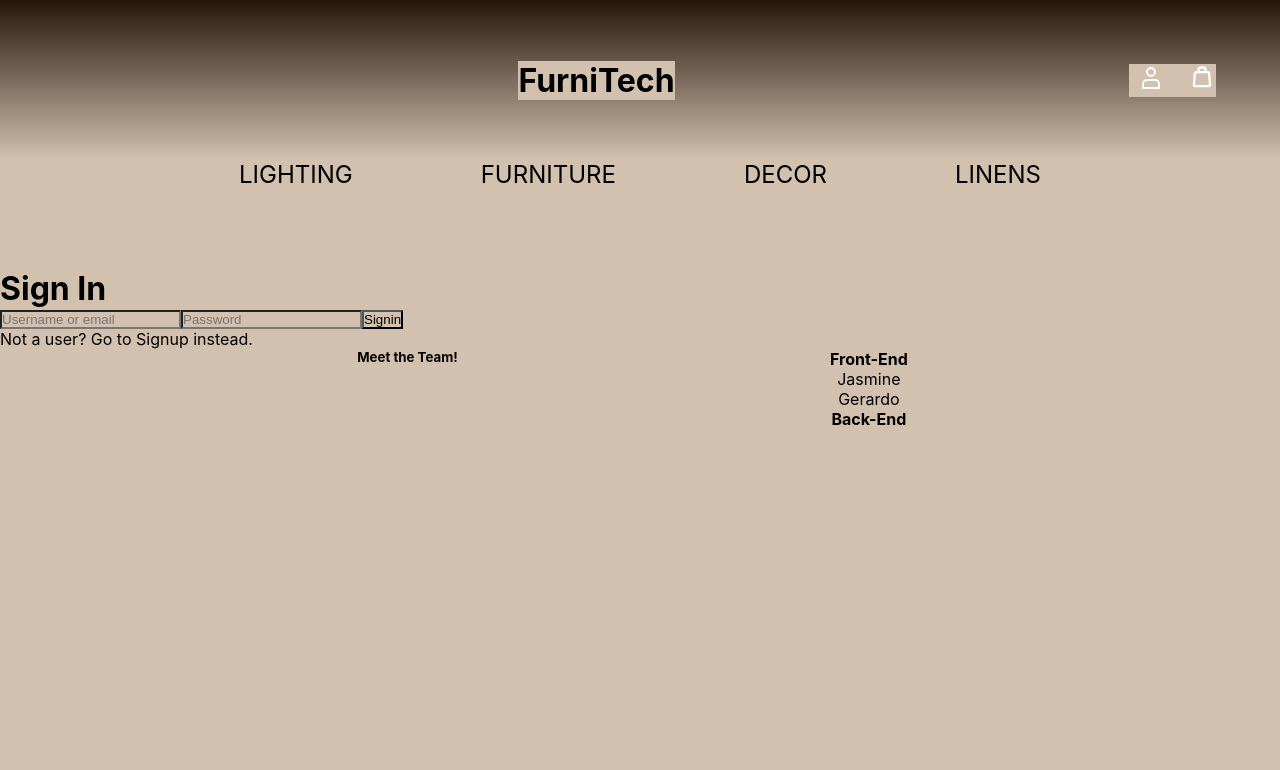
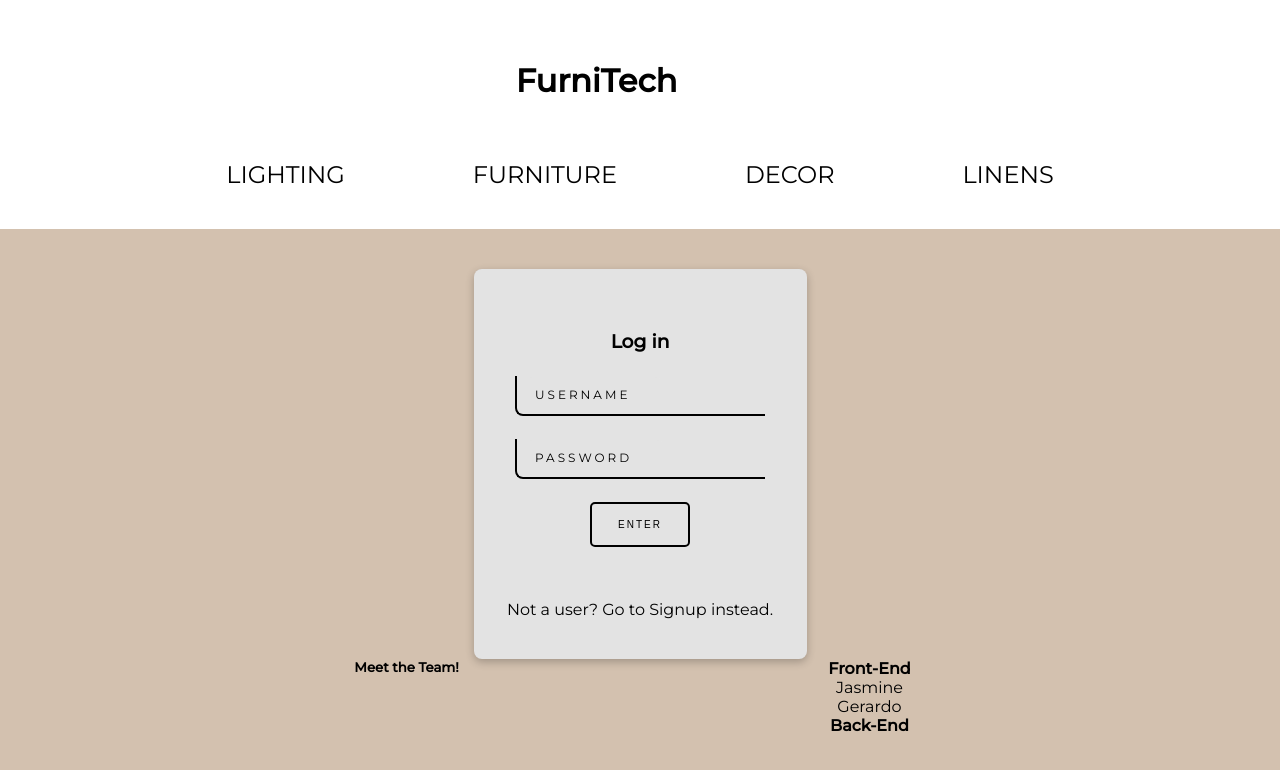
Before and after one commit to felix-carela/FurniTech-frontend, a React (Create React App) app: page /signin in a window 1280 px wide. Shown: the top 770 px of the page. Built offline with nearby package versions, Linux system fonts and the light colour scheme; no server answers.

Commit message:
sign up forms done

```diff
--- a/src/App.css
+++ b/src/App.css
@@ -1,13 +1,19 @@
 @import url('./styles/header.css');
 @import url('./styles/navbar.css');
 @import url('./styles/footer.css');
-
+@import url('./styles/item.css');
+@import url('./styles/signin.css');
 
 *{
   box-sizing: border-box;
   margin:  0;
   padding: 0;
-  background-color: rgb(211, 193, 175)
+}
+
+body {
+  background-color: rgb(211, 193, 175);
+  font-family: 'Montserrat', sans-serif;
+  /* background-color: antiquewhite; */
 }
 
 text {
@@ -59,55 +65,3 @@ a {
     transform: rotate(360deg);
   }
 }
-#header-container{
-  display: flex;
-  justify-content: space-evenly;
-}
-
-.items-container {
-  display: flex !important;
-  flex-wrap: wrap !important;
-  justify-content: space-evenly;
-}
-
-.item {
-  width: calc(33.3333% - 10px) ;
-  box-sizing: border-box ;
-  margin-bottom: 40px ;
-}
-
-.item-image {
-  max-height: 250px !important;
-  max-width: 230px !important;
-}
-
-.item-image-container {
-  position: relative;
-  width: 100%;
-  padding-top: 56.25%;
-  overflow: hidden;
-  margin: 0 auto;
-}
-
-.item-image {
-  position: absolute;
-  top: 0;
-  left: 50%;
-  width: 100%;
-  height: 100%;
-  object-fit: cover;
-  transform: translate(-50%, 0);
-}
-
-.item-name-price{
-  font-family: 'Montserrat', sans-serif;
-  font-size: small;
-  display: flex;
-  flex-direction: column;
-  margin-left: 8vw;
-}
-
-.item-name-price-title{
-font-size: 16px;
-letter-spacing: 2.5px;
-}
--- a/src/App.tsx
+++ b/src/App.tsx
@@ -18,7 +18,6 @@ export default function App() {
   return (
     <BrowserRouter>
         <Header/>
-        <Navbar/>
       <Routes>
         <Route path='/' element={<LandingPage/>}/>
         <Route path='/signup' element={<Signup/>}/>
--- a/src/components/Header.tsx
+++ b/src/components/Header.tsx
@@ -1,8 +1,10 @@
 import React from 'react'
 import { NavLink } from "react-router-dom";
+import Navbar from './Navbar';
 
 function Header() {
   return (
+    <div className='nav-container'>
     <div className='header-container'>
       <div className='header-logo'>
       </div>
@@ -14,6 +16,8 @@ function Header() {
           <h3><svg className='header-cart-svg'viewBox="0 0 24 24" fill="none" xmlns="http://www.w3.org/2000/svg" stroke="#ffffff"><g id="SVGRepo_bgCarrier" strokeWidth="0"></g><g id="SVGRepo_tracerCarrier" strokeLinecap="round" strokeLinejoin="round"></g><g id="SVGRepo_iconCarrier"> <path d="M9 7H6.92013C6.40004 7 5.96678 7.39866 5.92359 7.91695L5.09025 17.917C5.04167 18.5 5.50176 19 6.0868 19H17.9132C18.4982 19 18.9583 18.5 18.9097 17.917L18.0764 7.91695C18.0332 7.39866 17.6 7 17.0799 7H15M9 7V5C9 3.89543 9.89543 3 11 3H13C14.1046 3 15 3.89543 15 5V7M9 7H15" stroke="#ffffff" strokeWidth="2" strokeLinejoin="round"></path> </g></svg></h3>
       </div>
     </div>
+    <Navbar/>
+    </div>
   )
 }
 
--- a/src/pages/Signin.tsx
+++ b/src/pages/Signin.tsx
@@ -7,6 +7,7 @@ import {useAuth} from '../context/AuthContext'
 export default function Signin() {
     const [username, setUsername] = useState<string>('');
     const [password, setPassword] = useState<string>('');
+    const [message, setMessage] = useState<string>('');
     const navigate = useNavigate();
 
     const { login } = useAuth()
@@ -29,31 +30,41 @@ export default function Signin() {
         )
     }
 
+
     return (
-        <div className="signin-container">
-            <h1 className="signin-title">Sign In</h1>
-            <form className="signin-form" onSubmit={handleSubmit}>
+        <div className="container">
+            <div className="card">
+                <h3 className="login">Log in</h3>
+                <div className="inputBox">
                     <input
-                    className="signin-input"
                         type="text"
+                        required
                         placeholder="Username or email"
                         value={username}
                         onChange={(e) => setUsername(e.target.value)}
                     />
+                    <span className="user">USERNAME</span>
+                </div>
+
+                <div className="inputBox">
                     <input
-                    className="signin-input"
                         type="password"
+                        required
                         placeholder="Password"
                         value={password}
                         onChange={(e) => setPassword(e.target.value)}
                     />
-                <button className="signin-button">Signin</button>
-            </form>
+                    <span>Password</span>
+                </div>
+
+                <button className="enter" onClick={handleSubmit}>Enter</button>
+                {message && <p className="error-message">{message}</p>}
               <span className="signin-alt">
                 {'Not a user? '}
                 <Link to="/signup">Go to Signup</Link>
                 {' instead.'}
             </span>
             </div>
+        </div>
     );
 }
--- a/src/pages/Signup.tsx
+++ b/src/pages/Signup.tsx
@@ -1,7 +1,5 @@
 import React, { useState, SyntheticEvent } from "react";
 import { Link, useNavigate } from "react-router-dom";
-import Navbar from "../components/Navbar";
-import Header from '../components/Header';
 import { signup } from '../api/routes';
 
 export default function Signup() {
@@ -31,38 +29,55 @@ export default function Signup() {
     }
 
     return (
-        <div className="signup-container">
-            {message && <p className="error-message">{message}</p>}
-            <h1 className="signup-title">Sign Up</h1>
-            <form className="signup-form" onSubmit={handleSubmit}>
+      <div className="container">
+        <div className="card">
+          <h3 className="signup">Sign Up</h3>
+          <div className="inputBox1">
+            <input
+              className="signup-input"
+              type="email"
+              placeholder="Email"
+              required
+              value={email}
+              onChange={(e) => setEmail(e.target.value)}
+            />
+            <span className="user">Email</span>
+          </div>
+
+          <div className="inputBox">
             <input
               className="signup-input"
               type="text"
               placeholder="Username"
+              required
               value={username}
-                    onChange={e => setUsername(e.target.value)}
+              onChange={(e) => setUsername(e.target.value)}
             />
-                <input
-                    className="signup-input"
-                    type="email"
-                    placeholder="Email"
-                    value={email}
-                    onChange={e => setEmail(e.target.value)}
-                />
+            <span>Username</span>
+          </div>
+
+          <div className="inputBox">
             <input
               className="signup-input"
               type="password"
               placeholder="Password"
+              required
               value={password}
-                    onChange={e => setPassword(e.target.value)}
+              onChange={(e) => setPassword(e.target.value)}
             />
-                <button className="signup-button" disabled={loading}>Signup</button>
-            </form>
-            <span className="signup-alt">
+            <span>Password</span>
+          </div>
+
+          <button className="enter" disabled={loading} onClick={handleSubmit}>
+            {loading ? 'Signing up...' : 'Enter'}
+          </button>
+          {message && <p className="error-message">{message}</p>}
+              <span className="signin-alt">
                 {'Already a user? '}
-                <Link to="/signin">Go to Sign-In</Link>
+                <Link to="/signin">Go to Signin</Link>
                 {' instead.'}
             </span>
         </div>
+      </div>
     );
-}
+  };
--- a/src/styles/header.css
+++ b/src/styles/header.css
@@ -2,14 +2,14 @@
     display: flex;
     justify-content: space-between;
     align-items: center;
-    background: linear-gradient(0deg, rgba(38, 22, 10, 0) 0%, rgb(38, 22, 10) 100%);
     color: #fff;
     transition: background 500ms ease-in-out 0s;
     padding: 0 5vw;
     height: 20vh;
 }
-.header-container onHover {
+.header-container:hover {
     transition: background 500ms ease-in-out 0s;
+    background: none;
     opacity: 100%;
 }
 
@@ -31,3 +31,14 @@
     height: 28px;
     width: auto;
 }
+
+.nav-container {
+    transition: all 0.3s ease-out;
+    /* background: linear-gradient(0deg, rgba(38, 22, 10, 0) 0%, rgb(38, 22, 10) 100%); */
+}
+
+.nav-container:hover {
+    background-color: white;
+    transition: all 0.3s ease-out;
+    /* background: none; */
+}
--- a/src/styles/item.css
+++ b/src/styles/item.css
@@ -0,0 +1,47 @@
+.items-container {
+    display: flex !important;
+    flex-wrap: wrap !important;
+    justify-content: space-evenly;
+  }
+
+  .item {
+    width: calc(33.3333% - 10px) ;
+    box-sizing: border-box ;
+    margin-bottom: 40px ;
+  }
+
+  .item-image {
+    max-height: 300px !important;
+    max-width: 270px !important;
+  }
+
+  .item-image-container {
+    position: relative;
+    width: 100%;
+    padding-top: 56.25%;
+    overflow: hidden;
+    margin: 0 auto;
+  }
+
+  .item-image {
+    position: absolute;
+    top: 0;
+    left: 50%;
+    width: 100%;
+    height: 100%;
+    object-fit: cover;
+    transform: translate(-50%, 0);
+  }
+
+  .item-name-price{
+    font-family: 'Montserrat', sans-serif;
+    font-size: small;
+    display: flex;
+    flex-direction: column;
+    margin-left: 8vw;
+  }
+
+  .item-name-price-title{
+  font-size: 16px;
+  letter-spacing: 2.5px;
+  }
--- /dev/null
+++ b/src/styles/signin.css
@@ -0,0 +1,123 @@
+.singup {
+    color: #000;
+    text-transform: uppercase;
+    letter-spacing: 2px;
+    display: block;
+    font-weight: bold;
+    font-size: x-large;
+    margin-top: 1.5em;
+    font-family: 'Montserrat', sans-serif;
+  }
+
+  .card {
+    display: flex;
+  justify-content: center;
+  align-items: center;
+  min-height: 390px;
+  width: 333px;
+  flex-direction: column;
+  gap: 23px;
+  border-radius: 15px;
+  background: #e3e3e3;
+  border-radius: 8px;
+  margin: 0 auto;
+  box-shadow: rgba(0, 0, 0, 0.24) 0px 3px 8px;
+  }
+
+  .inputBox,
+  .inputBox1 {
+    position: relative;
+    width: 250px;
+  }
+
+  .inputBox input,
+  .inputBox1 input {
+    width: 100%;
+    padding: 10px;
+    outline: none;
+    border: none;
+    color: #000;
+    font-size: 1em;
+    background: #e3e3e3;
+    border-left: 2px solid #000;
+    border-bottom: 2px solid #000;
+    transition: 0.1s;
+    border-bottom-left-radius: 8px;
+  }
+
+  .inputBox span,
+  .inputBox1 span {
+    margin-top: 5px;
+    position: absolute;
+    left: 0;
+    transform: translateY(-4px);
+    margin-left: 10px;
+    padding: 10px;
+    padding-right: 32px;
+    pointer-events: none;
+    font-size: 12px;
+    color: #000;
+    text-transform: uppercase;
+    transition: 0.5s;
+    letter-spacing: 3px;
+    background-color: #e3e3e3;
+    border-radius: 8px;
+  }
+
+  .inputBox input:valid~span,
+  .inputBox input:focus~span {
+    transform: translateX(113px) translateY(-15px);
+    font-size: 0.8em;
+    padding: 5px 10px;
+    background: #000;
+    letter-spacing: 0.2em;
+    color: #fff;
+    border: 2px;
+  }
+
+  .inputBox1 input:valid~span,
+  .inputBox1 input:focus~span {
+    transform: translateX(156px) translateY(-15px);
+    font-size: 0.8em;
+    padding: 5px 10px;
+    background: #000;
+    letter-spacing: 0.2em;
+    color: #fff;
+    border: 2px;
+  }
+
+  .inputBox input:valid,
+  .inputBox input:focus,
+  .inputBox1 input:valid,
+  .inputBox1 input:focus {
+    border: 2px solid #000;
+    border-radius: 8px;
+  }
+
+  .enter {
+    height: 45px;
+    width: 100px;
+    border-radius: 5px;
+    border: 2px solid #000;
+    cursor: pointer;
+    background-color: transparent;
+    transition: 0.5s;
+    text-transform: uppercase;
+    font-size: 10px;
+    letter-spacing: 2px;
+    margin-bottom: 3em;
+  }
+
+  .enter:hover {
+    background-color: rgb(0, 0, 0);
+    color: white;
+  }
+  .signup-container{
+    display: flex;
+    justify-content: center;
+    margin-bottom: 20vh;
+  }
+
+  .login{
+    margin-top: 20px;
+  }
```
Lines whose indentation alone changed are shown as unchanged.
